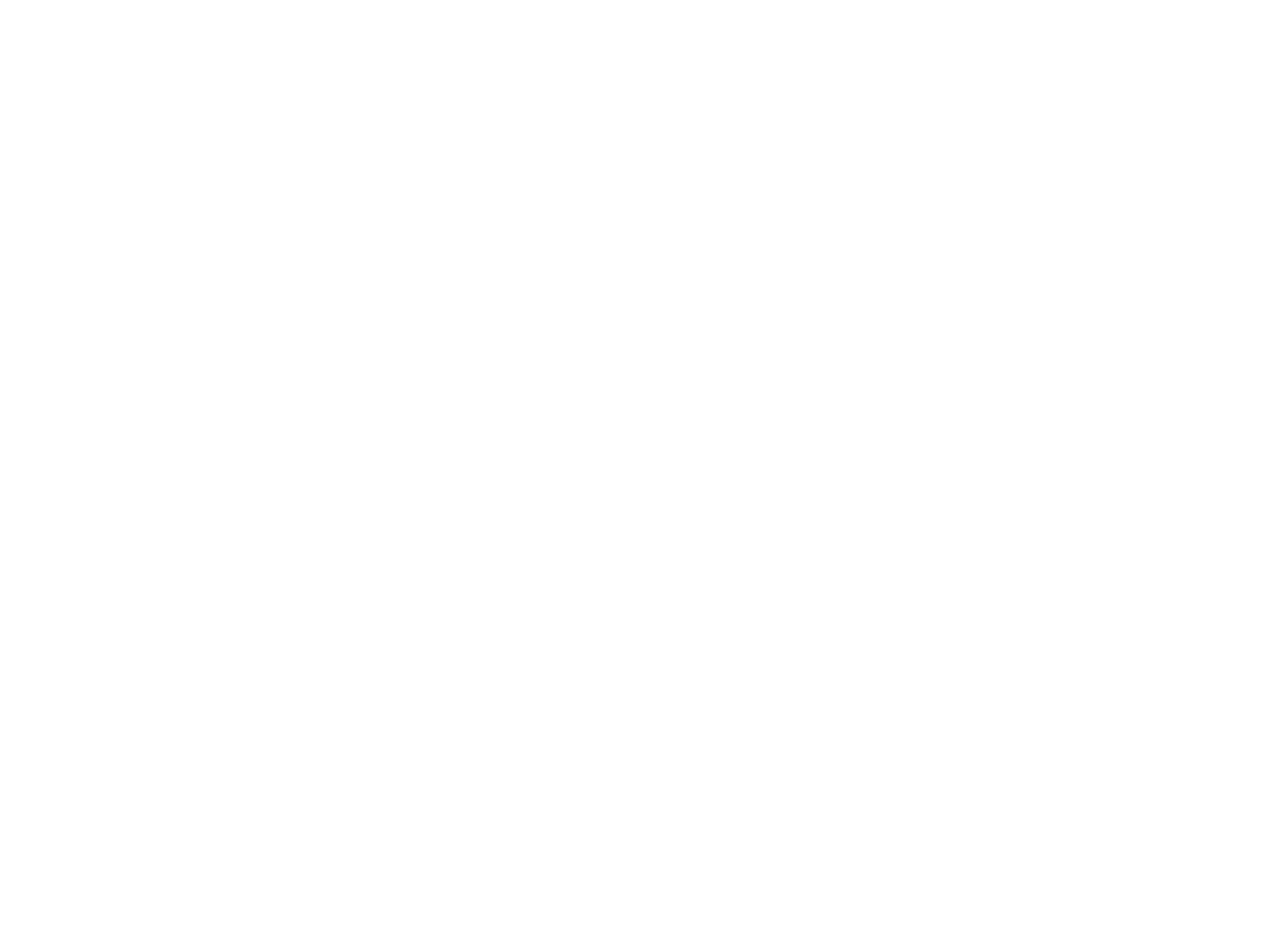
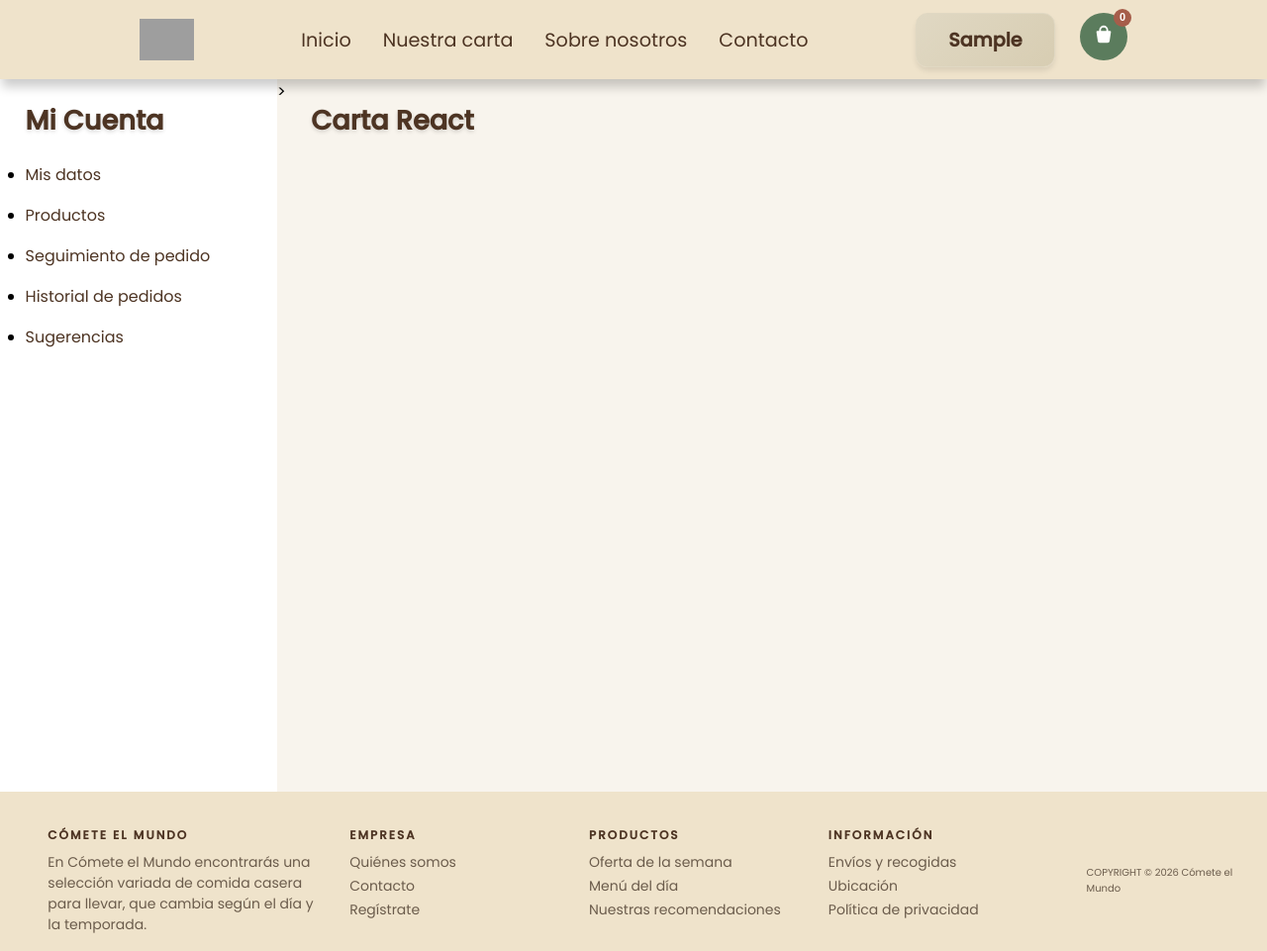
Before and after one commit to HugoLopez21/TFG_DAW, a Django app: page /users/profile/catalog/ in a window 1280 px wide. Before the commit the page is empty. Shown: the whole page at 99% size. Before the commit the page ends 800 px from the top, so only its background shows below. Run offline with Django 5.2, Linux system fonts and the light colour scheme; the visitor is signed in with stand-in values (Sample User, id 1); grey boxes are pictures that could not be loaded.

Commit message:
Cambios panel user

```diff
--- a/templates/includes/header.html
+++ b/templates/includes/header.html
@@ -1,7 +1,7 @@
 {% load static %}
 <header class="header pad-400 box-flex justify-center items-center bg-beige-dark">
     <nav class="navbar container box-flex justify-between items-center">
-        <a href="#home" class="logo box-flex items-center gap-300">
+        <a href="{% url 'main:home' %}" class="logo box-flex items-center gap-300">
             <img src="{% static 'media/logo.png' %}" alt="Cómete el Mundo" class="brand-logo" />
         </a>
 
--- a/users/templates/users/includes/products_catalog.html
+++ b/users/templates/users/includes/products_catalog.html
@@ -0,0 +1,3 @@
+{% extends 'users/profile.html' %} {% block panel_content %}
+    <h2>Carta React</h2>
+{% endblock panel_content %}
--- a/users/templates/users/includes/profile_data.html
+++ b/users/templates/users/includes/profile_data.html
@@ -1,5 +1,3 @@
 {% extends 'users/profile.html' %} {% block panel_content %}
-<section class="profile-data">
     <h2>Mis Datos Personales</h2>
-</section>
 {% endblock panel_content %}
--- a/users/templates/users/includes/sidebar.html
+++ b/users/templates/users/includes/sidebar.html
@@ -1,11 +1,35 @@
+<aside class="bg-white pad-600" style="width: 280px; min-height: calc(100vh - 5rem);">
+    <h3 class="gap-bottom-600 color-dark">Mi Cuenta</h3>
+    <nav>
+        <ul>
+            <li class="gap-bottom-400">
+                <a href="{% url 'users:profile_data' %}" class="color-dark text-decoration-none box-flex items-center gap-300">
+                    Mis datos
+                </a>
+            </li>
 
-<aside class="sidebar bg-dark pad-400" style="width: 250px; color: white;">
-    <nav class="box-flex flex-column gap-300">
-        <a href="{% url 'users:profile_data' %}" class="nav-link">Mis datos</a>
-        <a href="{% url 'users:tracking' %}" class="nav-link">Pedido</a>
-        <a href="{% url 'users:products_catalog' %}" class="nav-link">Productos</a>
-        <a href="{% url 'users:orders_history' %}" class="nav-link">Historial de pedidos</a>
-        <a href="{% url 'users:suggestions' %}" class="nav-link">Sugerencias</a>
+            <li class="gap-bottom-400">
+                <a href="{% url 'users:products_catalog' %}" class="color-dark text-decoration-none box-flex items-center gap-300">
+                    Productos
+                </a>
+            </li>
+
+            <li class="gap-bottom-400">
+                <a href="{% url 'users:tracking' %}" class="color-dark text-decoration-none box-flex items-center gap-300">
+                    Seguimiento de pedido
+                </a>
+            </li>
+            <li class="gap-bottom-400">
+                <a href="{% url 'users:orders_history' %}" class="color-dark text-decoration-none box-flex items-center gap-300">
+                    Historial de pedidos
+                </a>
+            </li>
+            <li class="gap-bottom-400">
+                <a href="{% url 'users:suggestions' %}" class="color-dark text-decoration-none box-flex items-center gap-300">
+                    Sugerencias
+                </a>
+            </li>
+        </ul>
     </nav>
 </aside>
 >
--- a/users/templates/users/includes/suggestions.html
+++ b/users/templates/users/includes/suggestions.html
@@ -1,4 +1,6 @@
-{% extends 'users/profile.html' %} {% block panel_content %}
+{% extends 'users/profile.html' %}
+
+{% block panel_content %}
 <section class="suggestions-form">
     <h2>Envíanos tus comentarios</h2>
     <form method="POST">
--- a/users/views.py
+++ b/users/views.py
@@ -25,7 +25,4 @@ def orders_history(request):
 
 @login_required
 def suggestions_view(request):
-    if request.method == 'POST':
-        # Procesar el formulario normal de Django...
-        pass
-    return render(request, 'users/suggestions.html')
+    return render(request, 'users/includes/suggestions.html')
```
